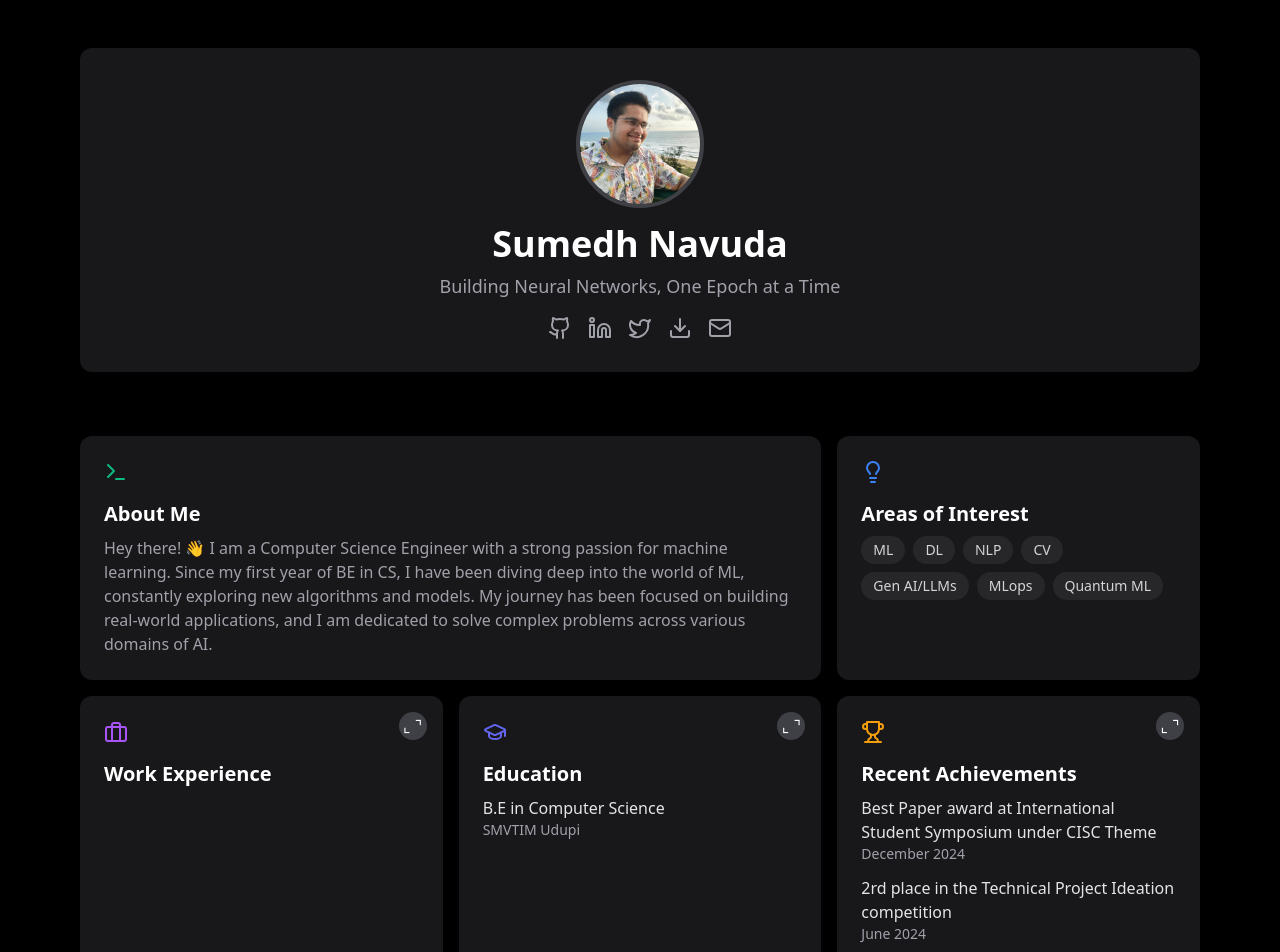
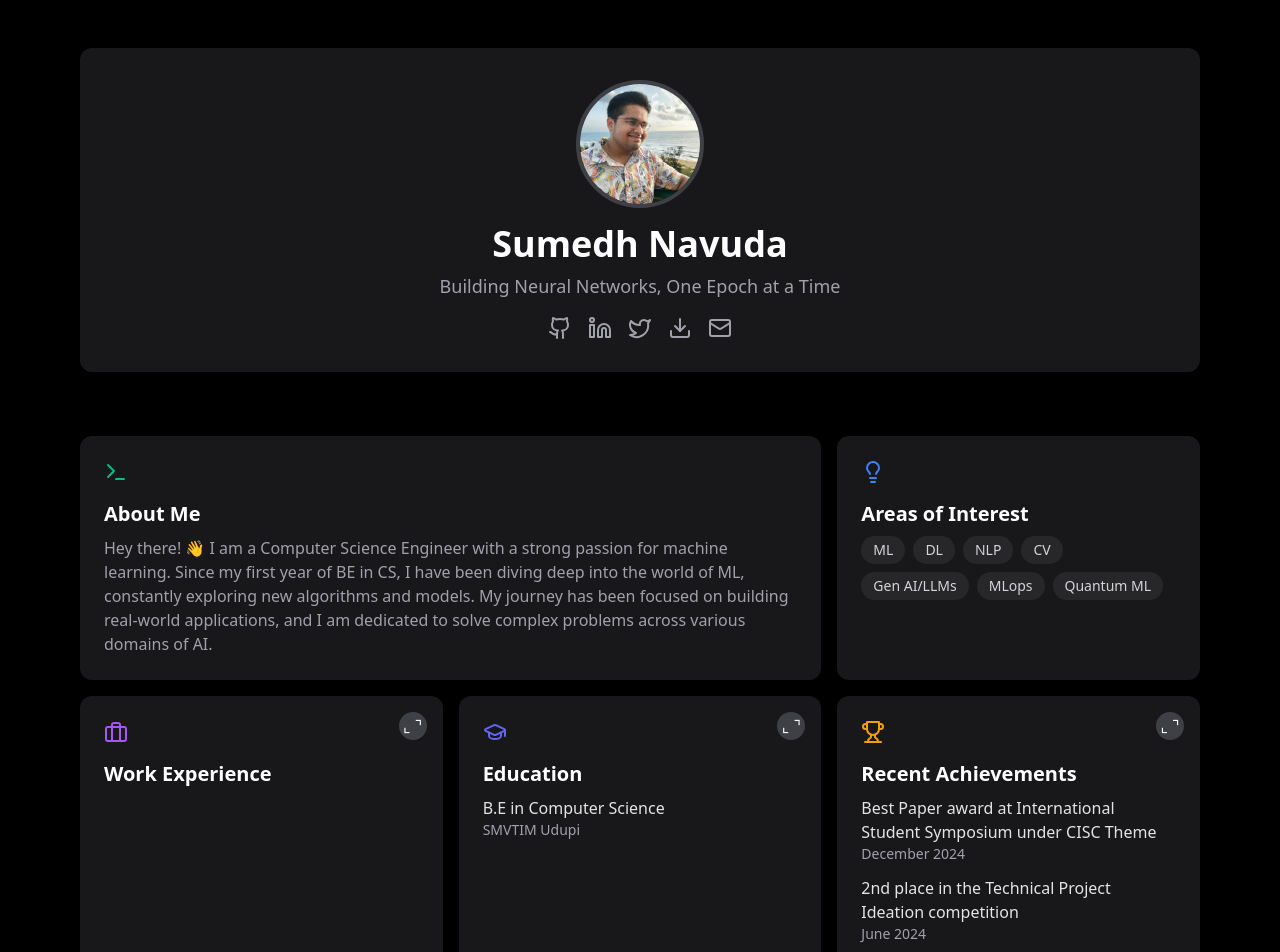
Before and after one commit to sumedhnvda/portfolio, a React (Vite) app: page / in a window 1280 px wide. Shown: the top 952 px of the page. Built offline with nearby package versions, Linux system fonts and the light colour scheme.

Commit message:
spell fix

```diff
--- a/src/data/achievements.ts
+++ b/src/data/achievements.ts
@@ -18,7 +18,7 @@ export const achievements: Achievement[] = [
   },
   {
     id: '3',
-    title: '2rd place in the Technical Project Ideation competition ',
+    title: '2nd place in the Technical Project Ideation competition ',
     date: 'June 2024',
     description: 'Built DhronamAI which is your guru and friend during exams, helping you to understand PDFs, images, and YouTube videos in a faster way to enhance your learning curve when time is limited.',
     link:"https://www.linkedin.com/posts/sumedhnavuda_excited-to-share-some-fantastic-news-activity-7207210939614396416-oSDD/"
```
